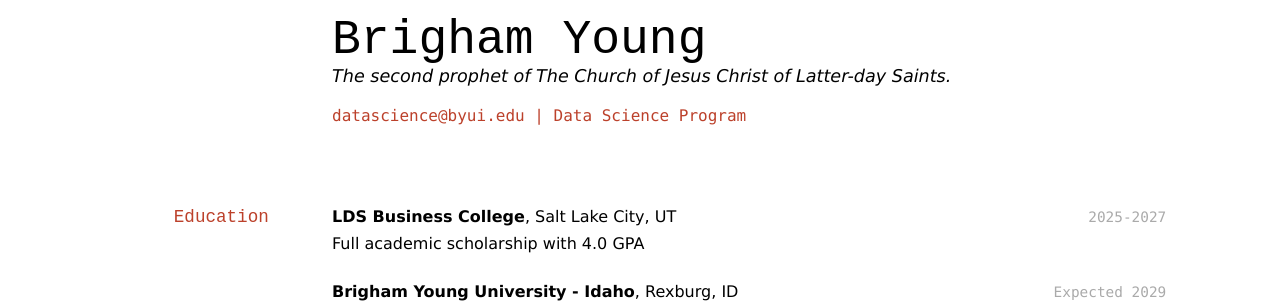
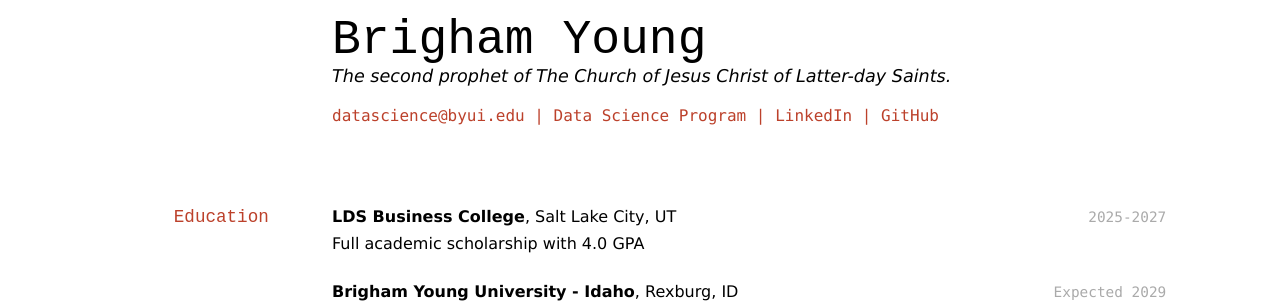
Before and after one commit to elipapa/markdown-cv, a Jekyll site: the page built from docs/index.md, in a window 1280 px wide. Shown: the top 303 px of the page. Built offline with Jekyll 4.4.1, drawn with Linux system fonts in a browser that asks for light colours.

Commit message:
updated links at the top

```diff
--- a/docs/index.md
+++ b/docs/index.md
@@ -8,10 +8,11 @@
 <div id="webaddress">
 <a href="datascience@byui.edu">datascience@byui.edu</a>
 | <a href="https://byuidatascience.github.io/development.html">Data Science Program</a>
+| <a href="https://www.linkedin.com/groups/13537407/">LinkedIn</a>
+| <a href="https://github.com/byuids-resumes">GitHub</a>
 </div>
 
 <!-- https://www.monique.tech/the-art-of-markdown -->
-
 
 ## Education
 
```
